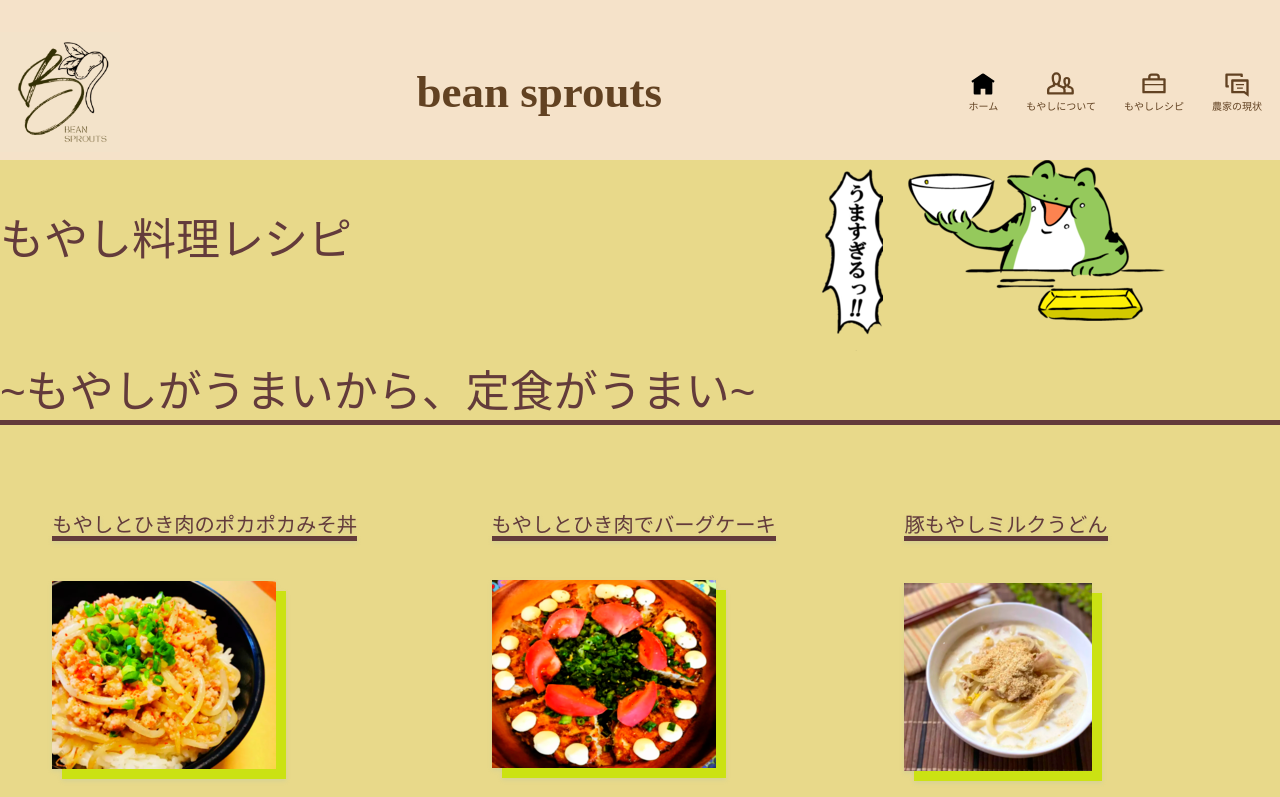
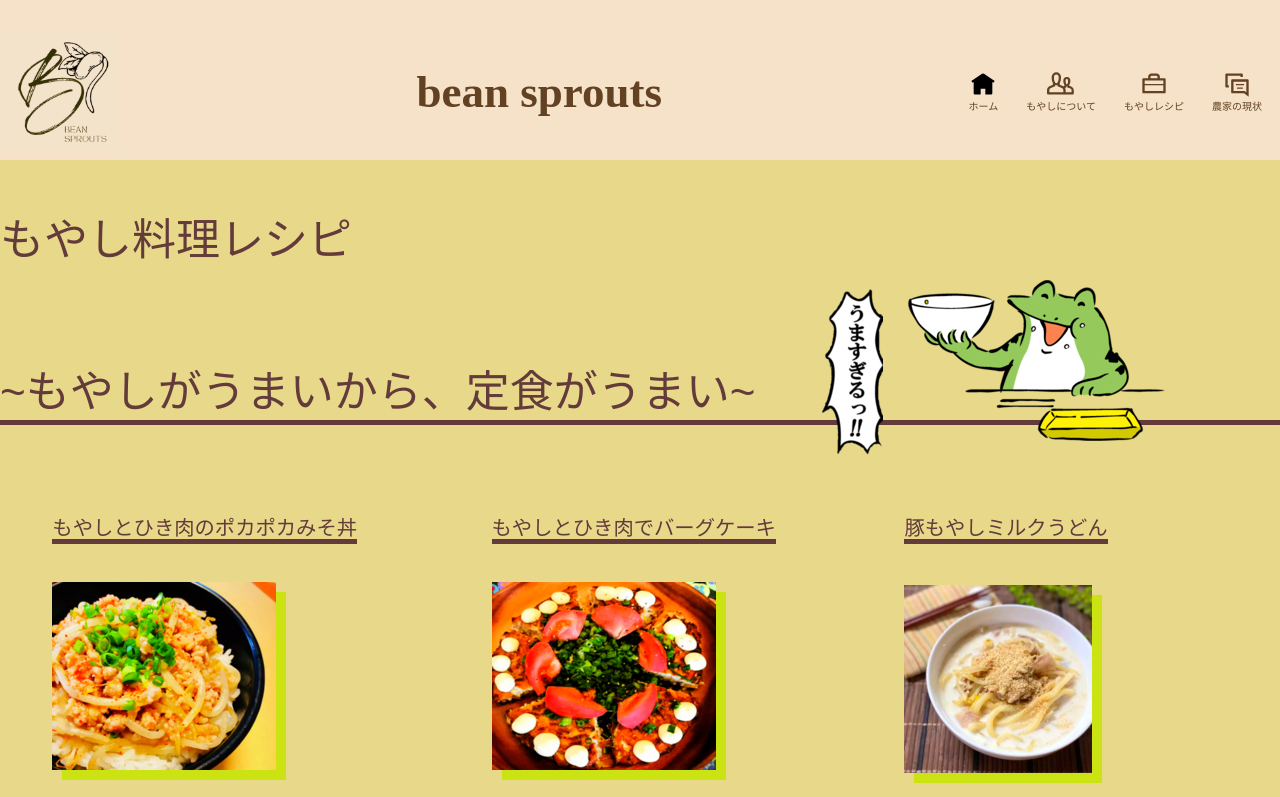
Before and after one commit to yoshidasen/hackathon2023_A, a website: page Recipe.html in a window 1280 px wide. Shown: the top 797 px of the page. Drawn offline with Linux system fonts and the light colour scheme.

Commit message:
レシピCSSの修正

```diff
--- a/css/recipe_style.css
+++ b/css/recipe_style.css
@@ -27,13 +27,17 @@
 
   }
   .recipe_kaeru img {
-    position:absolute; top:20%; right:9%;
+    position:absolute;
+    top:35%;
+    right:9%;
   }
   .recipe_kaeru2{
     display: flex;
   }
   .recipe_kaeru2 img {
-    position:absolute; top:20%; right:31%;
+    position:absolute;
+    top:35%;
+    right:31%;
   }
 
   .recipe_kaeru .text {
@@ -62,22 +66,15 @@
           }
   .recipe{
       font-size: 110%;
-      /* font-weight: 600; */
-    /* line-height: 1.4em;
-    filter: drop-shadow(0px 2px 2px rgba(147, 183, 191, 0.219)); */
   }
   a.recipe{
 
       font-size: 105%;
-      /* font-weight: 600; */
-    line-height: 1.4em;
-    filter: drop-shadow(0px 2px 2px rgba(147, 183, 191, 0.219));
       color: #633B3B;
 
 
   border-width:5px;
   border-bottom:solid;
-  border-color:D9A25F;
   border-width:5px;
 
   }
@@ -89,6 +86,5 @@
     font-size: 250%;
 
   border-bottom:solid;
-  border-color:D9A25F;
   border-width:5px;
   }
```
